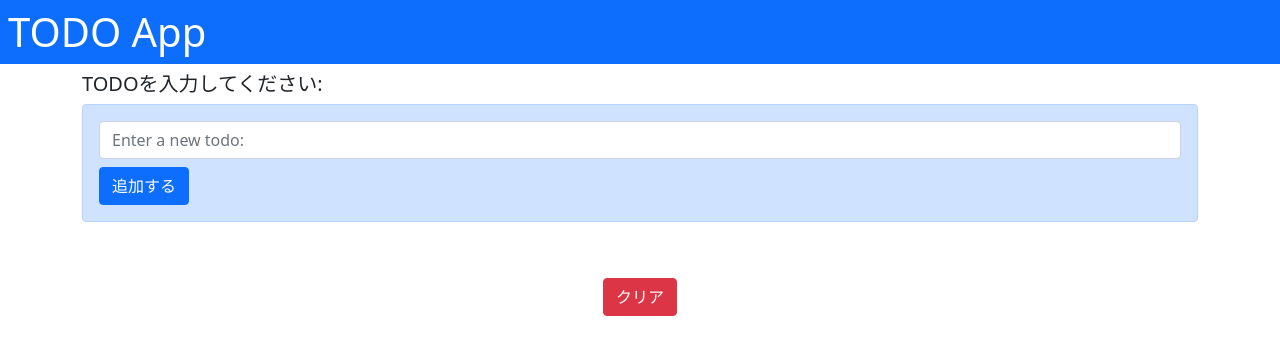
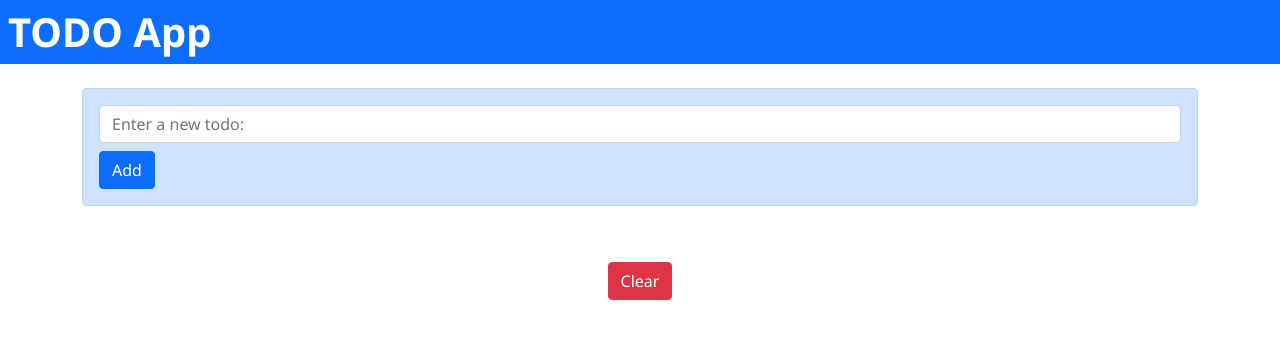
Before and after one commit to takepro14/todo-app-typescript, a website built with webpack: page index.html in a window 1280 px wide. Built offline with nearby package versions, Linux system fonts and the light colour scheme.

Commit message:
style(view): add web font and ja to en

```diff
--- a/index.html
+++ b/index.html
@@ -7,19 +7,28 @@
   <link href="https://cdn.jsdelivr.net/npm/bootstrap@5.0.0/dist/css/bootstrap.min.css" rel="stylesheet"
     crossorigin="anonymous" />
   <script src="main.js"></script>
+  <link href="https://fonts.googleapis.com/css2?family=Noto+Sans:wght@400;700&display=swap" rel="stylesheet" />
+  <style>
+    body {
+      font-family: 'Noto Sans', sans-serif;
+    }
+
+    h1 {
+      font-weight: 700;
+    }
+  </style>
 </head>
 
 <body>
-  <h1 class="bg-primary text-white p-2">TODO App</h1>
+  <h1 class="bg-primary text-white p-2 mb-4">TODO App</h1>
   <div class="container">
-    <p class="h5">TODOを入力してください:</p>
     <div class="alert alert-primary">
       <input type="text" class="form-control" id="message" placeholder="Enter a new todo: " />
-      <button class="btn btn-primary mt-2" id="add">追加する</button>
+      <button class="btn btn-primary mt-2" id="add">Add</button>
     </div>
     <table class="table" id="table"></table>
     <div class="text-center">
-      <button class="btn btn-danger mt-4" id="clear">クリア</button>
+      <button class="btn btn-danger mt-4" id="clear">Clear</button>
     </div>
   </div>
 </body>
```
